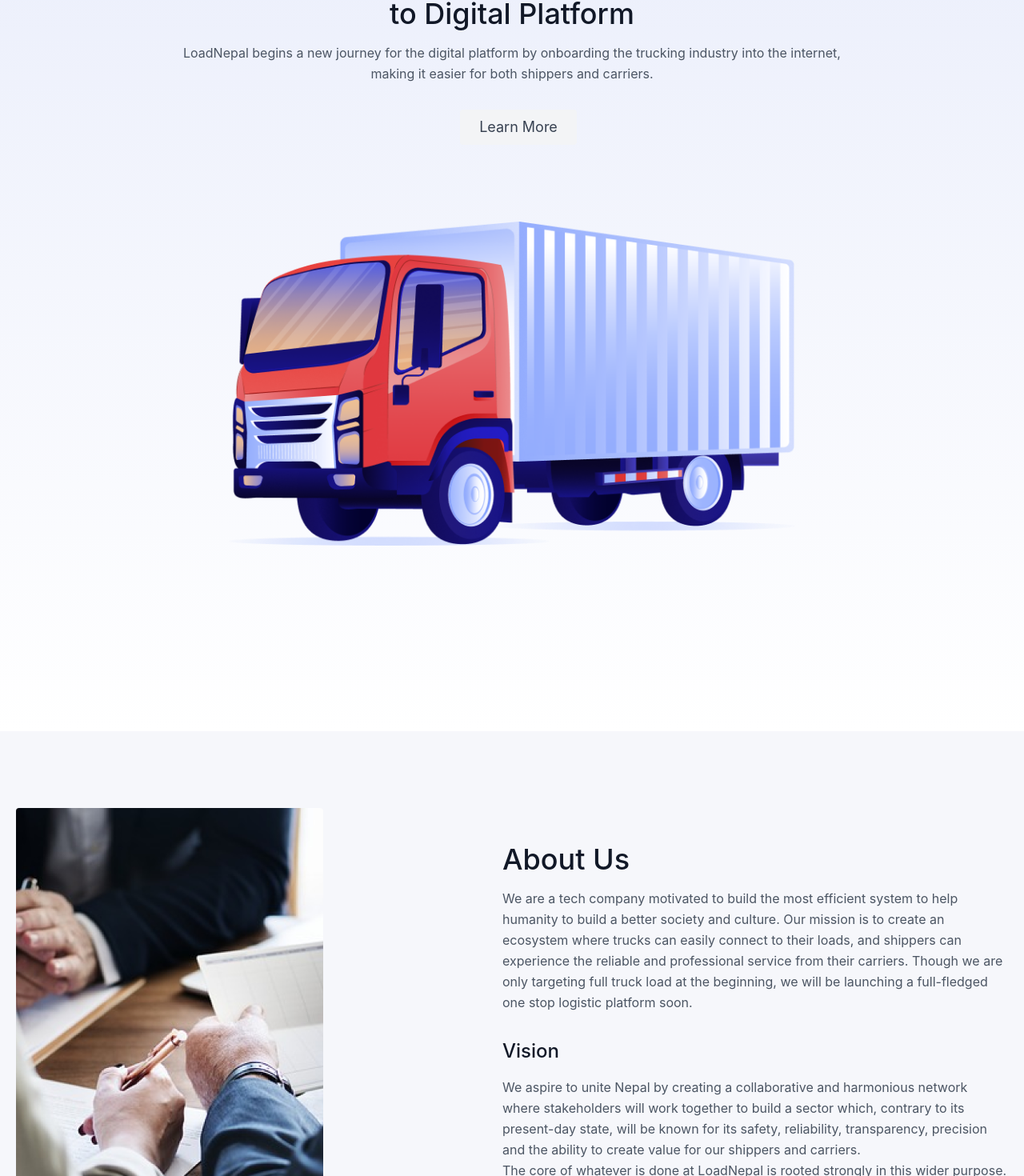
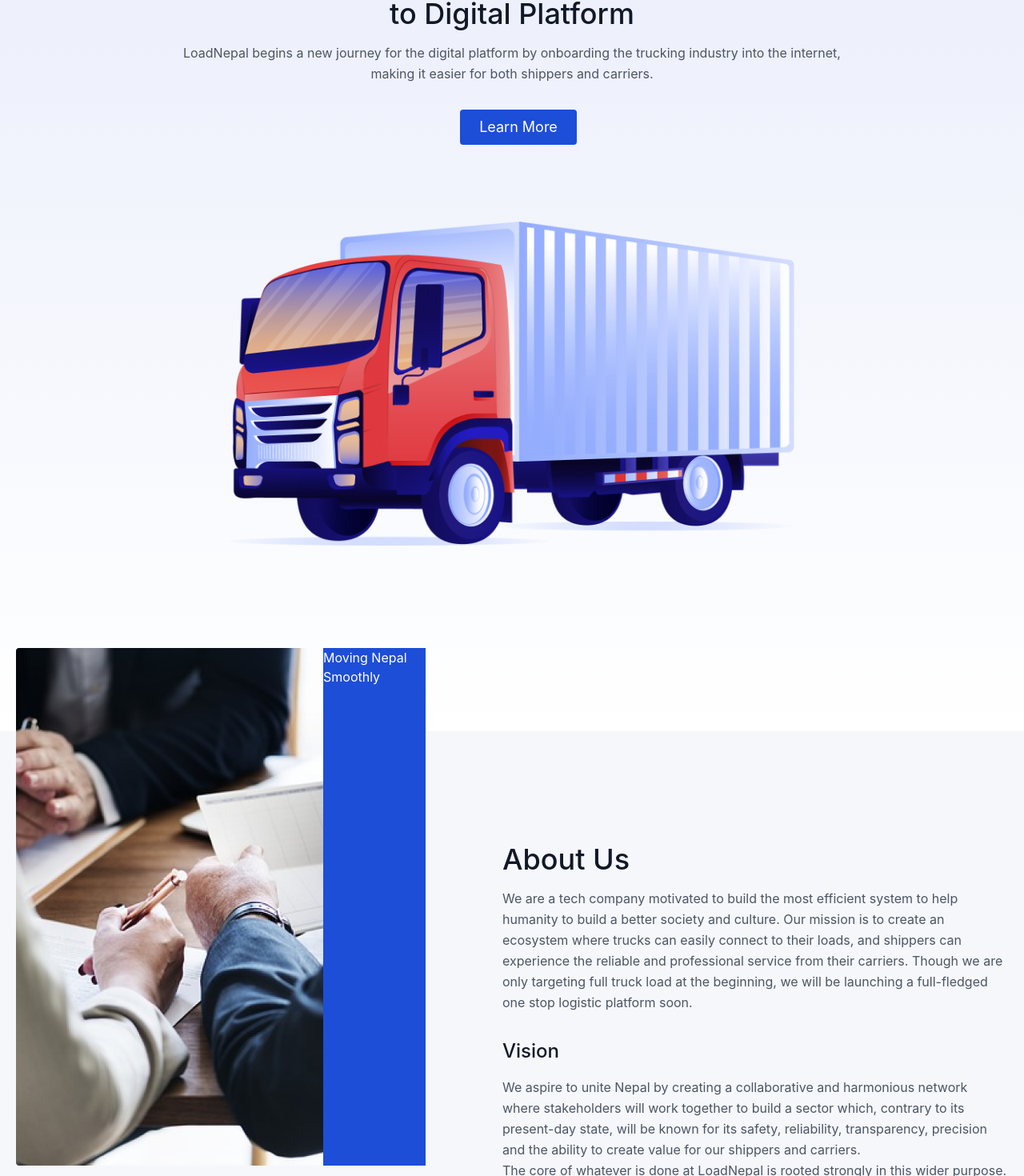
Before and after one commit to sandip51hunk/ZeroneIntertech, a React (Create React App) app: page / in a window 1280 px wide. Shown: the part 211-1681 px from the top of the page at 80% size. Built offline with nearby package versions, Linux system fonts and the light colour scheme.

Commit message:
added slider

```diff
--- a/src/components/Navigation/Header/Header.tsx
+++ b/src/components/Navigation/Header/Header.tsx
@@ -17,11 +17,11 @@ export const Header = () => {
           </span>
         </a>
         <nav className="md:ml-auto md:mr-auto flex flex-wrap items-center text-base justify-center">
-          <a className="mr-5 hover:text-gray-900">Home</a>
-          <a className="mr-5 hover:text-gray-900">About</a>
-          <a className="mr-5 hover:text-gray-900">Shippers</a>
-          <a className="mr-5 hover:text-gray-900">Carriers</a>
-          <a className="mr-5 hover:text-gray-900">Contact</a>
+          <a className="mr-5 hover:text-gray-900" >Home</a>
+          <a className="mr-5 hover:text-gray-900"onClick={() => window.location.replace("/#about")}>About</a>
+          <a className="mr-5 hover:text-gray-900" onClick={() => window.location.replace("/#shippers")}>Shippers</a>
+          <a className="mr-5 hover:text-gray-900"onClick={() => window.location.replace("/#carriers")}>Carriers</a>
+          <a className="mr-5 hover:text-gray-900"onClick={() => window.location.replace("/#contact")}>Contact</a>
         </nav>
         <button
           onClick={() => navigate("/register")}
--- a/src/index.css
+++ b/src/index.css
@@ -39,3 +39,10 @@ footer{
 background: #F6F7FB;
 border-radius: 8px;
 }
+
+
+/* ABout us */
+.about__image{
+  position: relative;
+  bottom: 200px;
+}
--- a/src/pages/LandingPage/AboutUs/index.tsx
+++ b/src/pages/LandingPage/AboutUs/index.tsx
@@ -5,14 +5,15 @@ function index() {
   let Logo = require("../../../assets/images/aboutus.png");
 
   return (
-    <section className="text-gray-600 body-font about-us">
-      <div className="container mx-auto flex px-5 py-24 md:flex-row flex-col items-center">
-        <div className="lg:max-w-lg lg:w-full md:w-1/2 w-5/6 mb-10 md:mb-0">
+    <section id='about' className="text-gray-600 body-font about-us">
+      <div className="container mx-auto flex px-5 py-24 md:flex-row flex-col items-center ">
+        <div className="lg:max-w-lg lg:w-full md:w-1/2 w-5/6 mb-10 md:mb-0 about__image flex justify-end">
           <img
-            className="object-cover object-center rounded"
+            className="object-cover object-center rounded  "
             alt="hero"
             src={Logo}
           />
+          <div className="bg-blue-700 text-white">Moving Nepal Smoothly</div>
         </div>
         <div className="lg:flex-grow md:w-1/2 lg:pl-24 md:pl-16 flex flex-col md:items-start md:text-left items-center text-center">
           <h1 className="title-font sm:text-4xl text-3xl mb-4 font-medium text-gray-900">
--- a/src/pages/LandingPage/Contact/index.tsx
+++ b/src/pages/LandingPage/Contact/index.tsx
@@ -2,7 +2,7 @@ import React from "react";
 
 function Contact() {
   return (
-    <section className="text-gray-600 body-font relative">
+    <section id='contact' className="text-gray-600 body-font relative">
       <div className="container px-5 py-24 mx-auto flex sm:flex-nowrap flex-wrap">
         <div className="rounded-lg overflow-hidden sm:mr-10 p-10 flex  justify-start relative">
           <div className="bg-white relative flex flex-wrap py-6 rounded shadow-md">
--- a/src/pages/LandingPage/Intro/index.tsx
+++ b/src/pages/LandingPage/Intro/index.tsx
@@ -20,7 +20,7 @@ function Intro() {
             for both shippers and carriers.
           </p>
           <div className="flex justify-center">
-            <button className="ml-4 inline-flex text-gray-700 bg-gray-100 border-0 py-2 px-6 focus:outline-none hover:bg-gray-200 rounded text-lg">
+            <button className="ml-4 inline-flex text-white bg-blue-700 border-0 py-2 px-6 focus:outline-none  rounded text-lg">
               Learn More
             </button>
           </div>
--- a/src/pages/LandingPage/Shippers/index.tsx
+++ b/src/pages/LandingPage/Shippers/index.tsx
@@ -8,12 +8,12 @@ function index() {
       <div className="mx-auto px-10 mb-8">
         <img alt="blog" src={Logo} style={{ width: "100%" }} />
       </div>
-      <h1 className="title-font sm:text-4xl text-3xl mb-4 text-center font-medium text-gray-900">
+      <h1 id='shippers' className="title-font sm:text-4xl text-3xl mb-4 text-center font-medium text-gray-900">
         Why shippers choose LoadNepal?
       </h1>
       <div>
 
-        <section className="text-gray-600 body-font">
+        <section  className="text-gray-600 body-font">
           <div className="container px-5 mx-auto">
             <div className="flex flex-wrap -mx-4 -my-8">
               <div className="py-8 px-4 lg:w-1/3 ">
@@ -155,11 +155,11 @@ function index() {
       <div className="mx-auto px-10 mb-8">
         <img alt="blog" src={Logo1} style={{ width: "100%" }} />
       </div>
-      <h1 className="title-font sm:text-4xl text-3xl mb-4 text-center font-medium text-gray-900">
+      <h1 id='carriers' className="title-font sm:text-4xl text-3xl mb-4 text-center font-medium text-gray-900">
         Why shippers choose LoadNepal?
       </h1>
       <div>
-        <section className="text-gray-600 body-font">
+        <section  className="text-gray-600 body-font">
           <div className="container px-5  mx-auto">
             <div className="flex flex-wrap justify-center -mx-4 -my-8">
               <div className="py-8 px-4 lg:w-1/3">
```
Also changed, not shown: src/container/dashboardLayout/index.tsx (added, +19 -0 lines).
